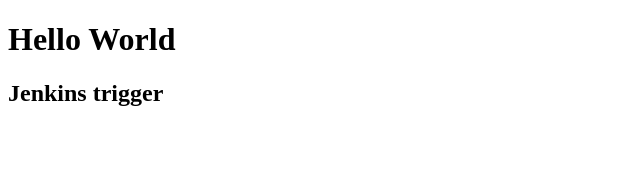
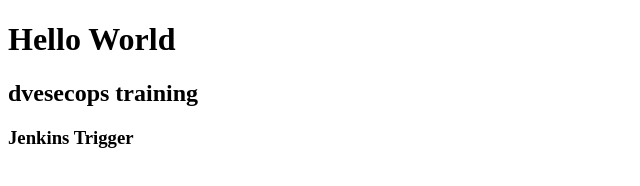
Before and after one commit to tancse/devsceops, a plain HTML site: page index.html in a window 1280 px wide. Shown: the whole page, without its empty margins (0-640 px from the left). Drawn offline with Linux system fonts and the light colour scheme.

Commit message:
trigger2

```diff
--- a/index.html
+++ b/index.html
@@ -7,6 +7,7 @@
 </head>
 <body>
     <h1>Hello World</h1>
-    <h2>Jenkins trigger</h2>
+    <h2>dvesecops training</h2>
+    <h3>Jenkins Trigger</h3>
 </body>
 </html>
```
